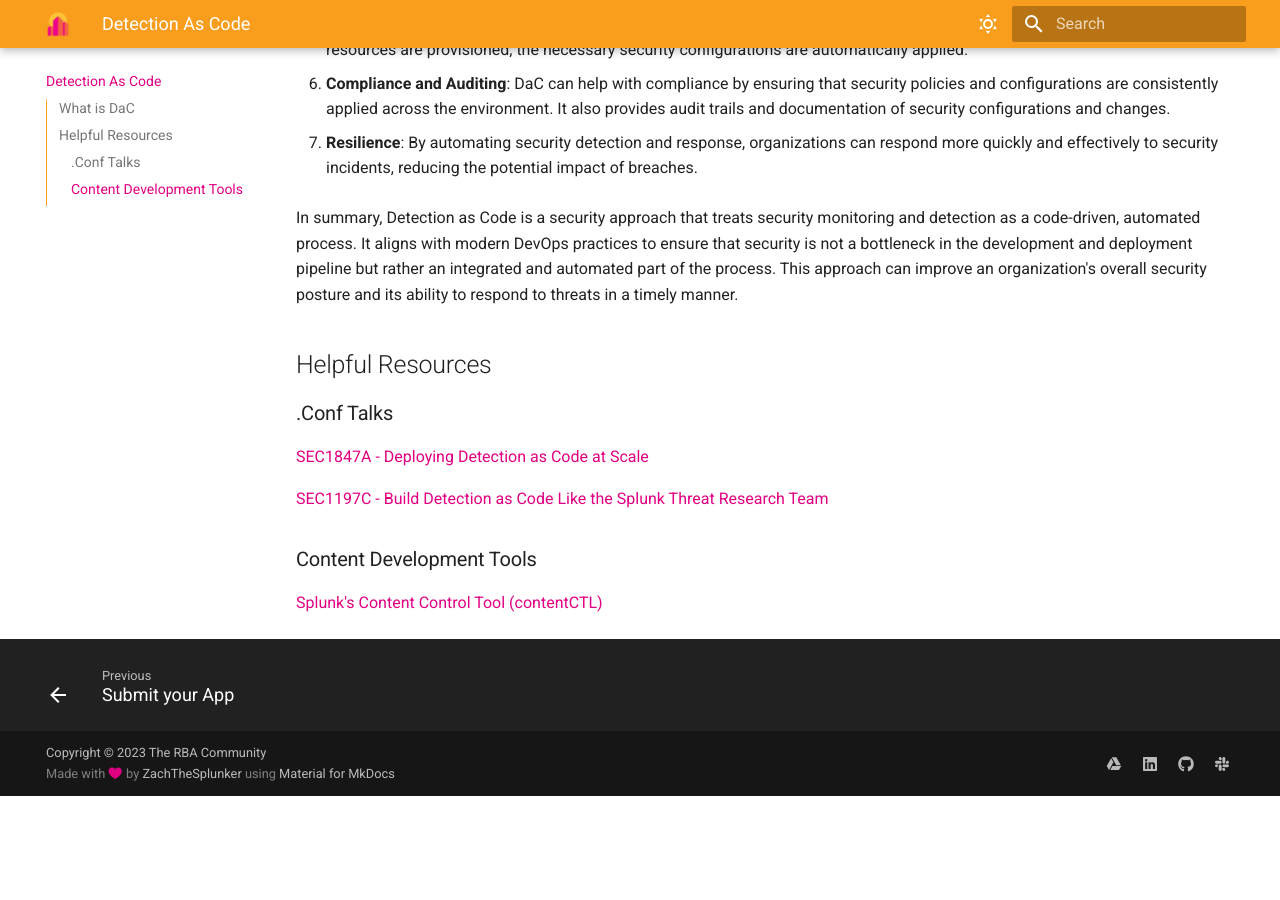
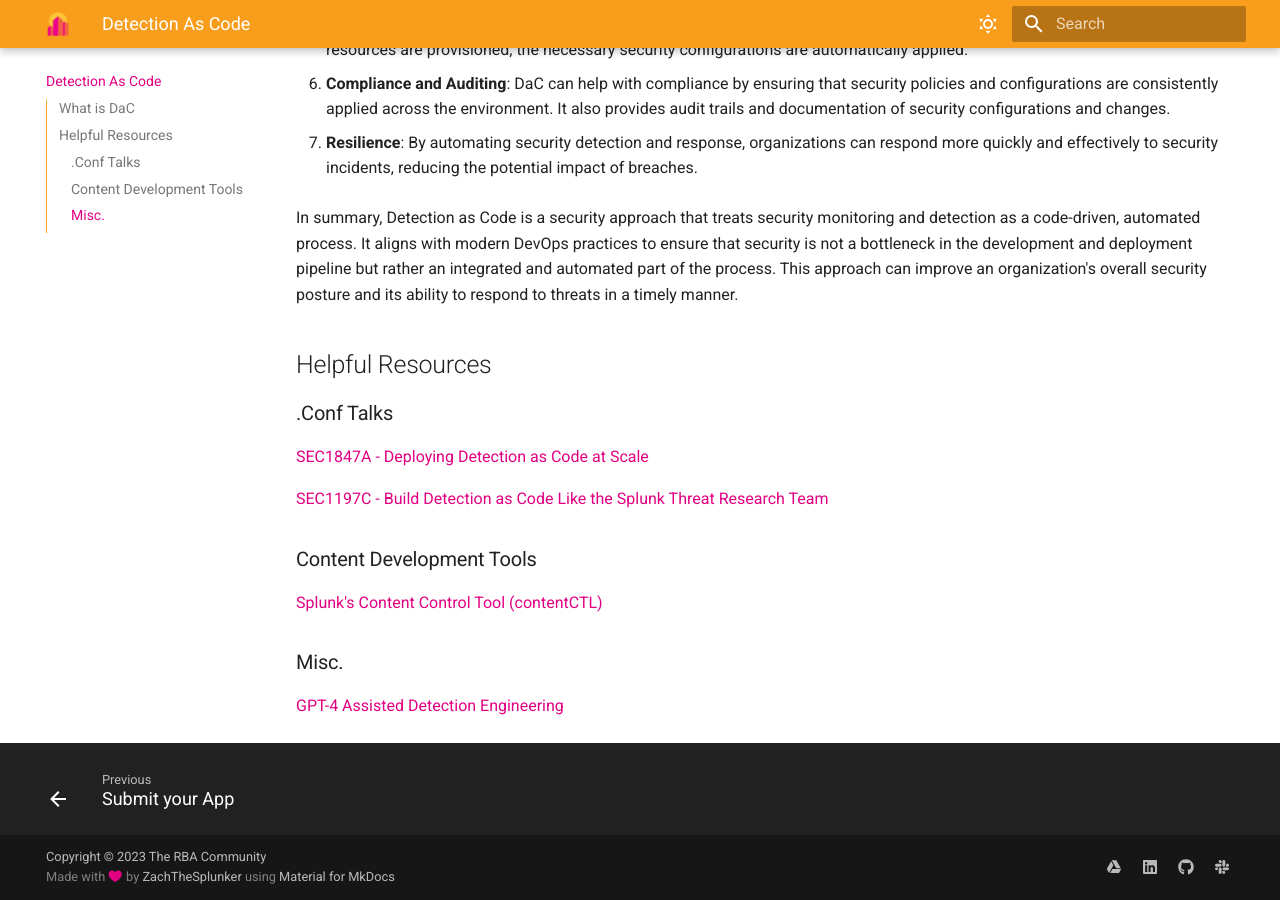
Before and after one commit to rba-community/rba-community, an MkDocs documentation site: the page built from docs/dac/index.md, in a window 1280 px wide and 900 px high, scrolled down 935 px. Built offline with MkDocs 1.6.1 and Material for MkDocs 9.7.7, drawn with Linux system fonts in a browser that asks for light colours; before the commit the page ends 1731 px from its top, so only the background shows below that.

Commit message:
added chat gpt
Signed-off-by: Zachary Christensen <zchristensen@splunk.com>

```diff
--- a/docs/dac/index.md
+++ b/docs/dac/index.md
@@ -38,3 +38,7 @@
 ### Content Development Tools
 
 [Splunk's Content Control Tool (contentCTL)](https://github.com/splunk/contentctl){ target="blank" }
+
+### Misc.
+
+[GPT-4 Assisted Detection Engineering](https://detect.fyi/gpt-4-assisted-detection-engineering-9b5a1ebcc905){ target="blank" }
```
